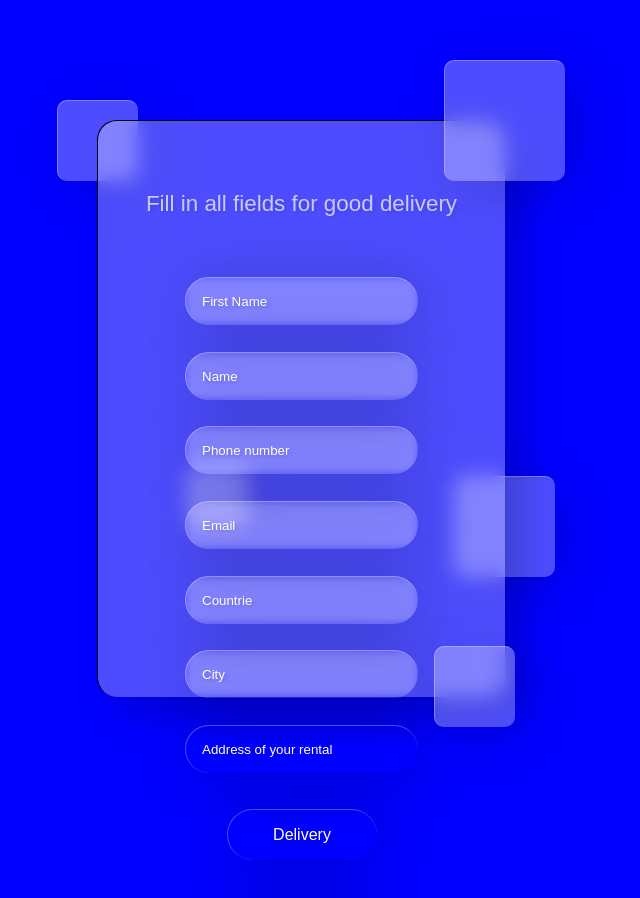
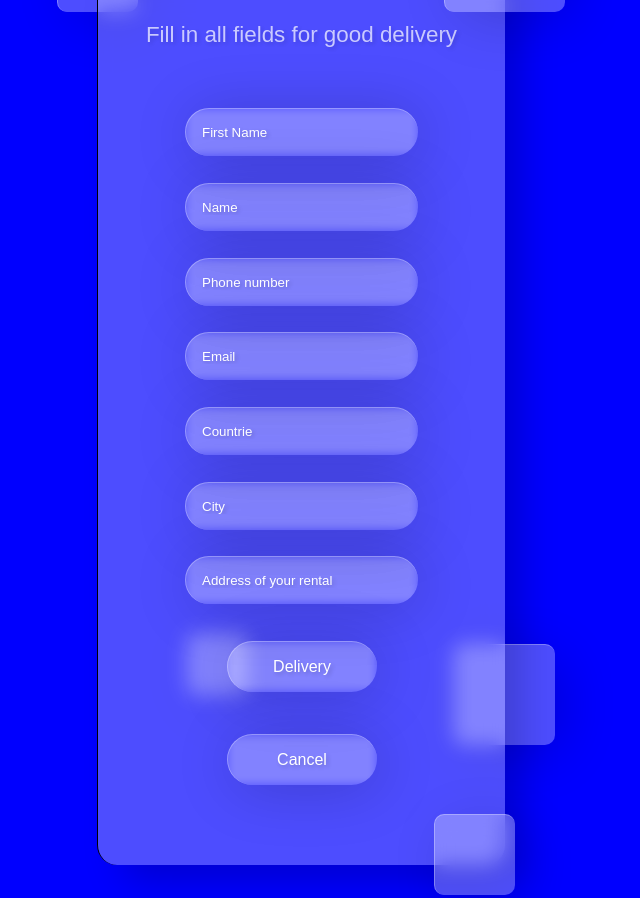
Before and after one commit to Watch-Style/watch-stylee, a plain HTML site: page payment.html in a window 1280 px wide. Shown: the top 898 px of the page, without its empty margins (339-979 px from the left). Drawn offline with Linux system fonts and the light colour scheme.

Commit message:
Update payment.html

```diff
--- a/payment.html
+++ b/payment.html
@@ -17,7 +17,7 @@
     form {
   background: rgba(255, 255, 255, .3);
   padding: 3rem;
-  height: 480px;
+
   border-radius: 20px;
   border-left: 1px solid ;
   border-top: 1px solid ;
```
